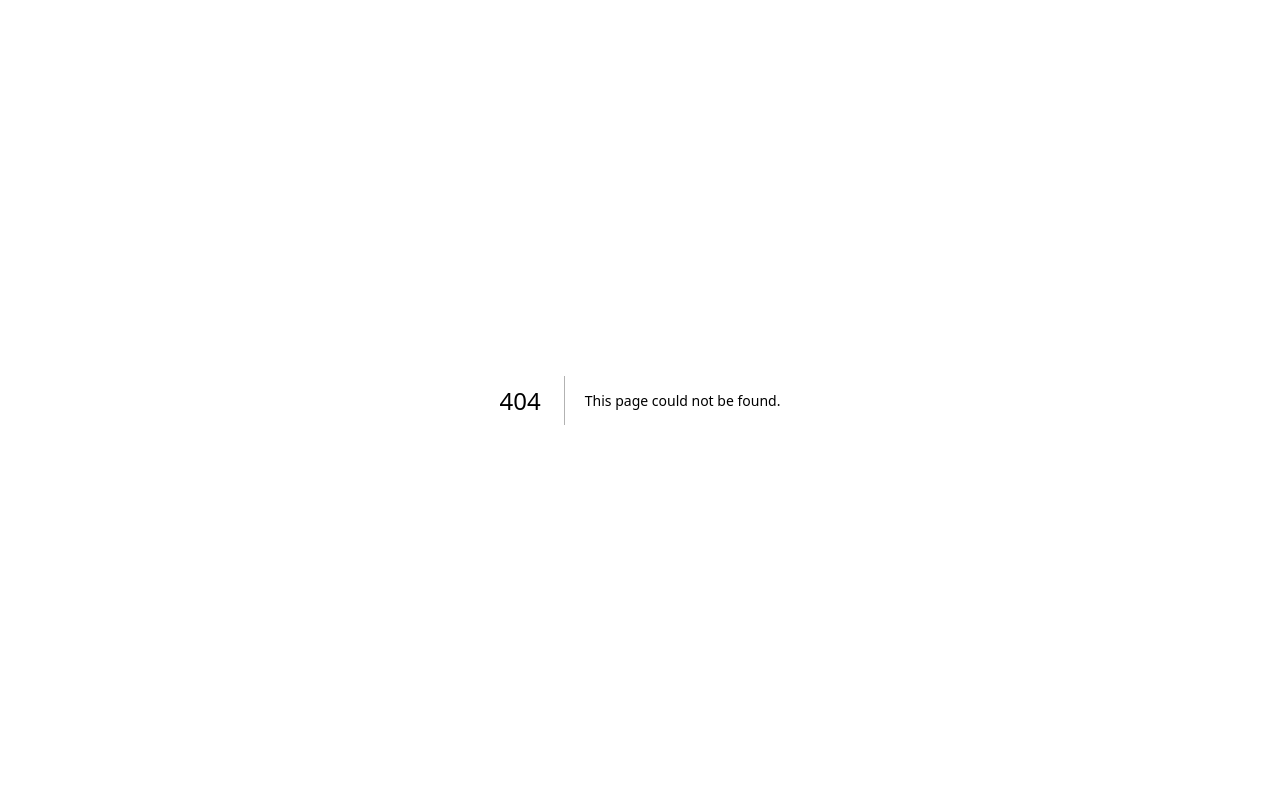
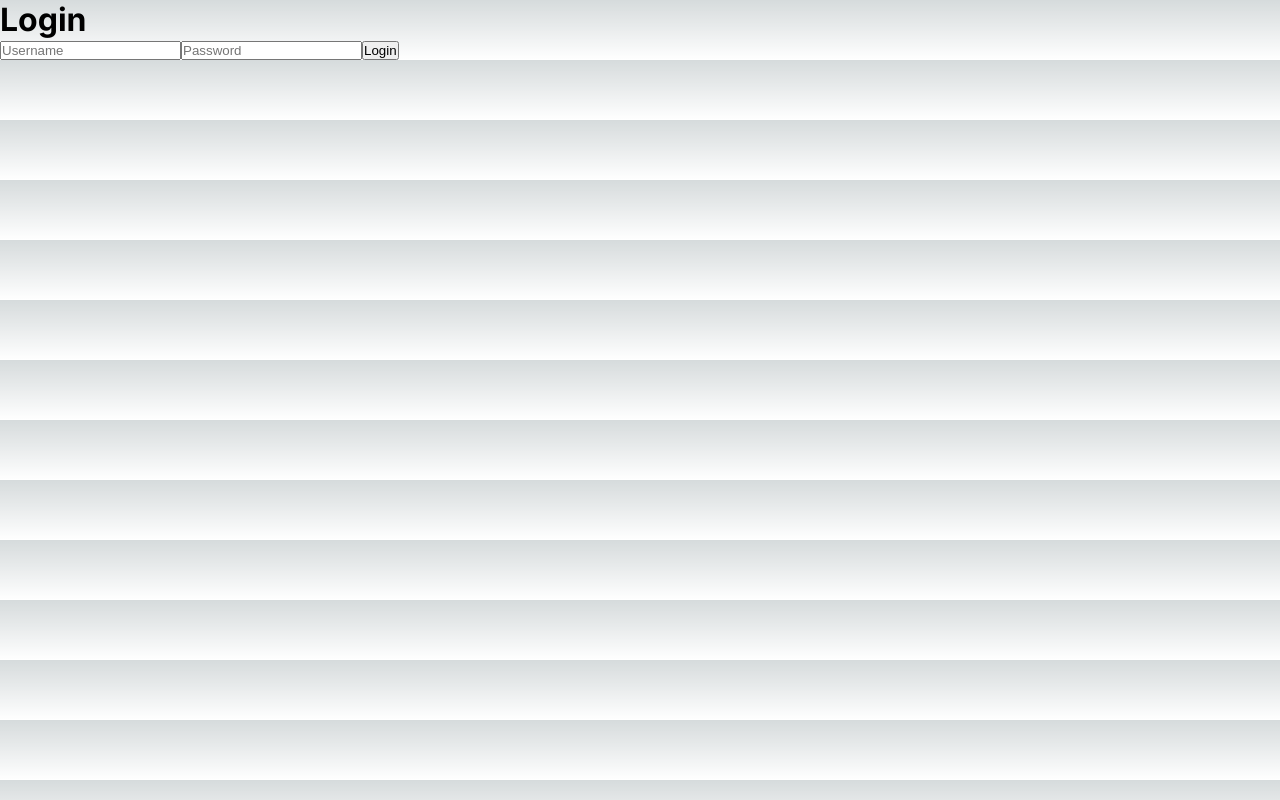
Before and after one commit to yoannclaisse/efrei-graphql-frontend, a Next.js app: page /login in a window 1280 px wide. Before the commit this address had no page. Built offline with nearby package versions, Linux system fonts and the light colour scheme.

Commit message:
add login page

```diff
--- /dev/null
+++ b/src/app/login/page.tsx
@@ -0,0 +1,62 @@
+"use client";
+import { useState } from "react";
+import { useRouter } from 'next/navigation'
+
+const LoginPage = () => {
+  const [username, setUsername] = useState("");
+  const [password, setPassword] = useState("");
+  const { push } = useRouter();
+
+  const handleLogin = async () => {
+    try {
+      const response = await fetch("http://localhost:3001/graphql", {
+        method: "POST",
+        headers: {
+          "content-type": "application/json",
+        },
+        body: JSON.stringify({
+          operationName: null,
+          variables: {
+            username: username,
+            password: password,
+          },
+          query:
+            "query ($username: String!, $password: String!) {\n  userExists(username: $username, password: $password)\n}\n",
+        }),
+      });
+
+      const json = await response.json();
+      const data = json.data;
+      console.log(data);
+
+      if (data.userExists > 0) {
+        push(`/dashboard`)
+      } else {
+        alert("Identifiants incorrects");
+      }
+    } catch (error) {
+      console.error("Error:", error);
+    }
+  };
+
+  return (
+    <div>
+      <h1>Login</h1>
+      <input
+        type="text"
+        placeholder="Username"
+        value={username}
+        onChange={(e) => setUsername(e.target.value)}
+      />
+      <input
+        type="password"
+        placeholder="Password"
+        value={password}
+        onChange={(e) => setPassword(e.target.value)}
+      />
+      <button onClick={handleLogin}>Login</button>
+    </div>
+  );
+};
+
+export default LoginPage;
```
